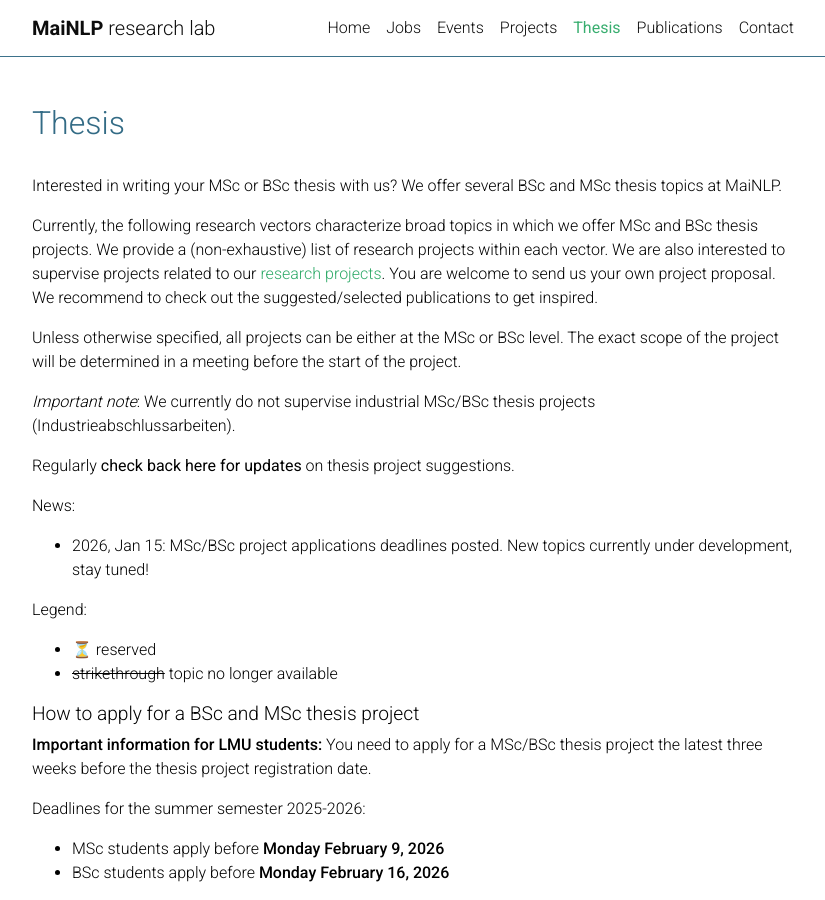
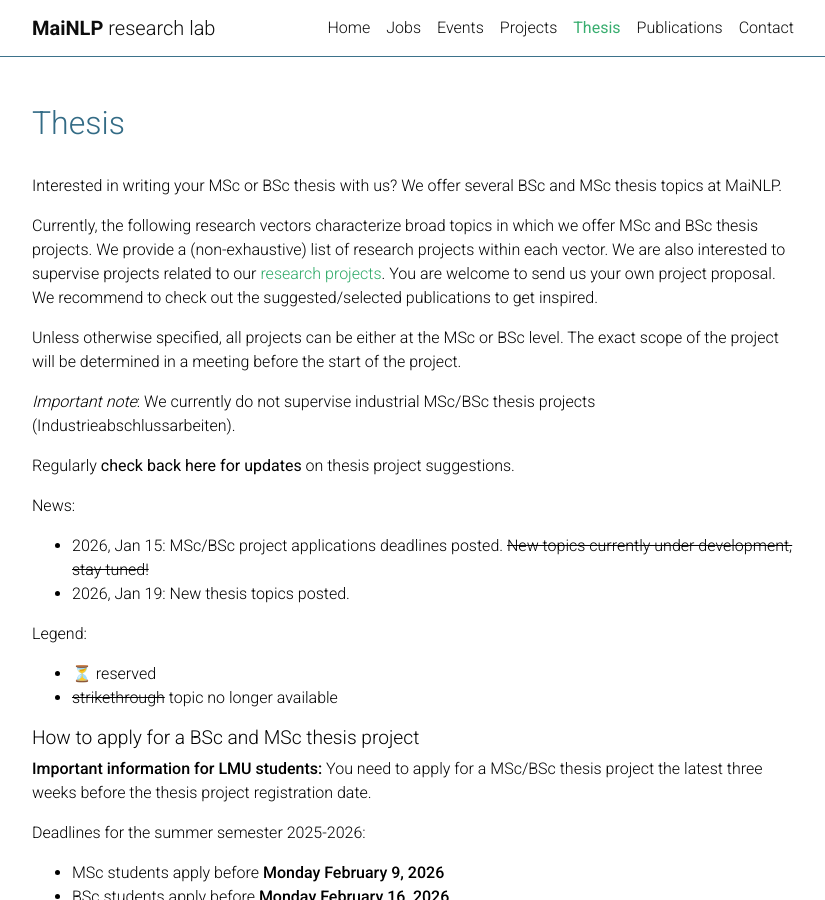
Before and after one commit to mainlp/mainlp.github.io, a Jekyll site: the page built from _pages/thesis.md, in a window 1280 px wide and 900 px high. Shown: the whole window, without its empty margins (223-1048 px from the left). Built offline with Jekyll 4.4.1, drawn with Linux system fonts in a browser that asks for light colours; emoji names are drawn with the system emoji font; comment, search, counter and statistics services are not loaded; a style sheet for code colours, icons or effects is not loaded.

Commit message:
Update thesis announcements and add new topics
Removed outdated announcement and added new thesis topics.

```diff
--- a/_pages/thesis.md
+++ b/_pages/thesis.md
@@ -21,7 +21,8 @@ News:
 
 <!-- - 2024, Feb 26: Thank you all for your interest! We are closed for further thesis applications for the upcoming summer semester  -->
 
-- 2026, Jan 15: MSc/BSc project applications deadlines posted. New topics currently under development, stay tuned!
+- 2026, Jan 15: MSc/BSc project applications deadlines posted. ~~New topics currently under development, stay tuned!~~
+- 2026, Jan 19: New thesis topics posted.
 
 Legend:
 
```
